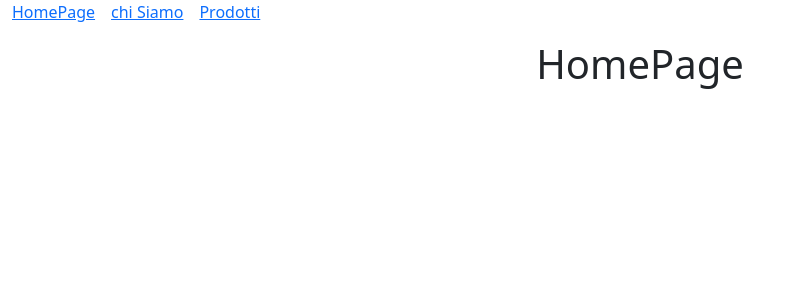
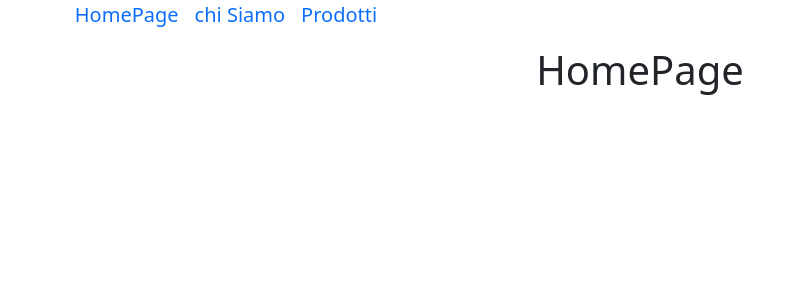
Before and after one commit to GennaroBuonomo/react-router, a React (Vite) app: page / in a window 1280 px wide. Shown: the top 300 px of the page, without its empty margins (0-792 px from the left). Built offline with nearby package versions, Linux system fonts and the light colour scheme.

Commit message:
fine esercizio modificato

```diff
--- a/src/components/Header.jsx
+++ b/src/components/Header.jsx
@@ -7,15 +7,15 @@ const Header = () => {
     <div className="container-fluid">
       <div className="row">
         <div className="col-12">
-          <ul className="list-unstyled d-flex">
+          <ul className="list-unstyled d-flex list-decoration">
             <li className="me-3">
-              <NavLink to="/">HomePage</NavLink>
+              <NavLink to="/" className="text-decoration-none">HomePage</NavLink>
             </li>
              <li className="me-3">
-              <NavLink to="/about-us">chi Siamo</NavLink>
+              <NavLink to="/about-us" className="text-decoration-none">chi Siamo</NavLink>
             </li>
              <li className="me-3">
-              <NavLink to="/products">Prodotti</NavLink>
+              <NavLink to="/products" className="text-decoration-none">Prodotti</NavLink>
             </li>
           </ul>
         </div>
--- a/src/index.css
+++ b/src/index.css
@@ -8,3 +8,8 @@
   font-size: 20px;
   font-weight: 600;
 }
+
+.list-decoration{
+  font-size: 20px;
+  margin-left: 5%;
+}
```
